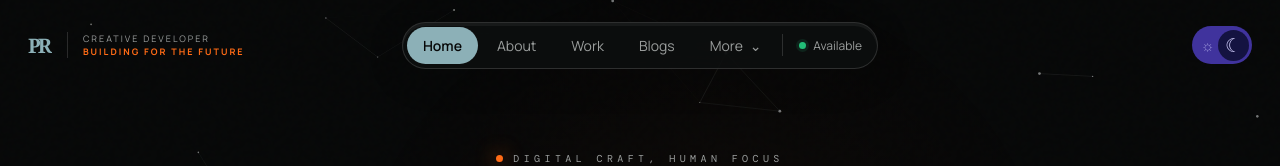
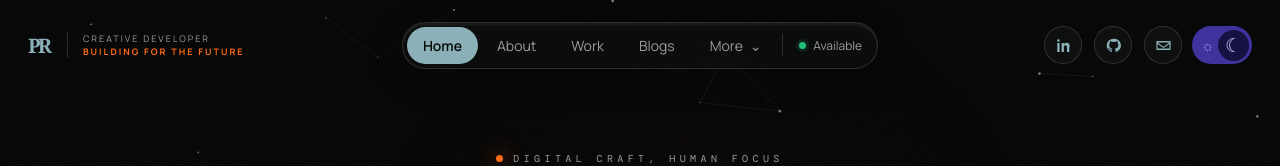
Before and after one commit to paraspingale-hub/Portfolio, a React (Vite) app: page / in a window 1280 px wide. Shown: the top 166 px of the page. Built offline with nearby package versions, Linux system fonts and the light colour scheme; a web font is replaced by a local one.

Commit message:
Functioning additions (linking additional accounts)

```diff
--- a/src/main.jsx
+++ b/src/main.jsx
@@ -151,13 +151,23 @@ function DesktopSetup() {
 
 function SocialIcon({ type, href, title, children }) {
   return (
-    <a className={`social-link ${type}`} href={href} target={type === 'email' ? undefined : '_blank'} rel={type === 'email' ? undefined : 'noreferrer'} aria-label={title}>
+    <a className={`social-link ${type}`} href={href} target="_blank" rel="noreferrer" aria-label={title}>
       <span className="social-symbol">{children}</span>
       <span className="social-preview" aria-hidden="true">
         <span className="preview-top"><i /> {type === 'linkedin' ? 'linkedin.com/in/paraspingale' : type === 'github' ? 'github.com/paraspingale-hub' : 'paraspingales@gmail.com'}</span>
         <span className="preview-content"><b>{type === 'linkedin' ? 'Paras Rahul Pingale' : type === 'github' ? 'paras pingale' : 'Let’s build together'}</b><small>{type === 'linkedin' ? 'Developer · Creator · Thinker' : type === 'github' ? 'repositories / projects / experiments' : 'Click to compose an email'}</small></span>
       </span>
     </a>
+  );
+}
+
+function SocialLinksList({ className = 'social-links' }) {
+  return (
+    <div className={className}>
+      <SocialIcon type="linkedin" href="https://www.linkedin.com/in/paraspingale" title="Visit Paras Pingale on LinkedIn"><svg viewBox="0 0 24 24"><path d="M6.5 8.4H3.2V21h3.3V8.4zM4.8 3A1.9 1.9 0 1 0 4.8 6.8 1.9 1.9 0 0 0 4.8 3zM20.9 13.8c0-3.8-2-5.6-4.7-5.6-2.2 0-3.1 1.2-3.6 2v-1.8H9.3V21h3.3v-6.2c0-1.6.3-3.2 2.3-3.2 2 0 2 1.8 2 3.3V21h3.3v-7.2z" /></svg></SocialIcon>
+      <SocialIcon type="github" href="https://github.com/paraspingale-hub" title="Visit Paras Pingale on GitHub"><svg viewBox="0 0 24 24"><path d="M12 2.4A9.6 9.6 0 0 0 9 21.1c.5.1.7-.2.7-.5v-1.8c-2.8.6-3.4-1.2-3.4-1.2-.5-1.2-1.1-1.5-1.1-1.5-.9-.6.1-.6.1-.6 1 .1 1.6 1.1 1.6 1.1.9 1.6 2.4 1.1 3 .9.1-.6.4-1.1.7-1.3-2.3-.3-4.7-1.1-4.7-5a3.9 3.9 0 0 1 1-2.7c-.1-.2-.4-1.2.1-2.7 0 0 .8-.3 2.8 1.1a9.8 9.8 0 0 1 5.1 0c2-1.4 2.8-1.1 2.8-1.1.5 1.5.2 2.5.1 2.7a3.9 3.9 0 0 1 1 2.7c0 3.8-2.4 4.7-4.7 5 .4.3.7.9.7 1.8v2.7c0 .3.2.6.7.5A9.6 9.6 0 0 0 12 2.4z" /></svg></SocialIcon>
+      <SocialIcon type="email" href="https://mail.google.com/mail/?view=cm&fs=1&to=paraspingales%40gmail.com" title="Compose an email to paraspingales@gmail.com"><svg viewBox="0 0 24 24"><path d="M3.1 5.5h17.8c.7 0 1.2.5 1.2 1.2v10.6c0 .7-.5 1.2-1.2 1.2H3.1c-.7 0-1.2-.5-1.2-1.2V6.7c0-.7.5-1.2 1.2-1.2zm.5 2.1v.2l8.4 5.8 8.4-5.8v-.2H3.6zm16.8 8.8V9.8L12 15.6 3.6 9.8v6.6h16.8z" /></svg></SocialIcon>
+    </div>
   );
 }
 
@@ -572,6 +582,7 @@ function App() {
         </nav>
 
         <div className="header-actions">
+          <SocialLinksList className="social-links top-social-links" />
           <button className="theme-toggle" onClick={() => setTheme(theme === 'dark' ? 'light' : 'dark')} aria-label="Toggle light and dark mode">
             <span className="sun">☼</span><span className="moon">☾</span>
           </button>
@@ -622,11 +633,7 @@ function App() {
         </div>
         <div className="contact-dock">
           <p><span /> INTERLINKED WITH WHAT I BUILD</p>
-          <div className="social-links">
-            <SocialIcon type="linkedin" href="https://www.linkedin.com/in/paraspingale" title="Visit Paras Pingale on LinkedIn"><svg viewBox="0 0 24 24"><path d="M6.5 8.4H3.2V21h3.3V8.4zM4.8 3A1.9 1.9 0 1 0 4.8 6.8 1.9 1.9 0 0 0 4.8 3zM20.9 13.8c0-3.8-2-5.6-4.7-5.6-2.2 0-3.1 1.2-3.6 2v-1.8H9.3V21h3.3v-6.2c0-1.6.3-3.2 2.3-3.2 2 0 2 1.8 2 3.3V21h3.3v-7.2z" /></svg></SocialIcon>
-            <SocialIcon type="github" href="https://github.com/paraspingale-hub" title="Visit Paras Pingale on GitHub"><svg viewBox="0 0 24 24"><path d="M12 2.4A9.6 9.6 0 0 0 9 21.1c.5.1.7-.2.7-.5v-1.8c-2.8.6-3.4-1.2-3.4-1.2-.5-1.2-1.1-1.5-1.1-1.5-.9-.6.1-.6.1-.6 1 .1 1.6 1.1 1.6 1.1.9 1.6 2.4 1.1 3 .9.1-.6.4-1.1.7-1.3-2.3-.3-4.7-1.1-4.7-5a3.9 3.9 0 0 1 1-2.7c-.1-.2-.4-1.2.1-2.7 0 0 .8-.3 2.8 1.1a9.8 9.8 0 0 1 5.1 0c2-1.4 2.8-1.1 2.8-1.1.5 1.5.2 2.5.1 2.7a3.9 3.9 0 0 1 1 2.7c0 3.8-2.4 4.7-4.7 5 .4.3.7.9.7 1.8v2.7c0 .3.2.6.7.5A9.6 9.6 0 0 0 12 2.4z" /></svg></SocialIcon>
-            <SocialIcon type="email" href="https://mail.google.com/mail/?view=cm&fs=1&to=paraspingales%40gmail.com" title="Compose an email to paraspingales@gmail.com"><svg viewBox="0 0 24 24"><path d="M3.1 5.5h17.8c.7 0 1.2.5 1.2 1.2v10.6c0 .7-.5 1.2-1.2 1.2H3.1c-.7 0-1.2-.5-1.2-1.2V6.7c0-.7.5-1.2 1.2-1.2zm.5 2.1v.2l8.4 5.8 8.4-5.8v-.2H3.6zm16.8 8.8V9.8L12 15.6 3.6 9.8v6.6h16.8z" /></svg></SocialIcon>
-          </div>
+          <SocialLinksList />
         </div>
       </section>
     </main>
--- a/src/mobile.css
+++ b/src/mobile.css
@@ -9,6 +9,7 @@
   .menu-toggle { display: grid; place-content: center; gap: 6px; width: 44px; height: 44px; padding: 0; border: 1px solid var(--line); background: var(--surface); border-radius: 50%; }
   .menu-toggle span { width: 18px; height: 2px; background: var(--text); }
   .brand-copy, .brand-divider { display: none; }
+  .top-social-links { display: none !important; }
   .header-actions { gap: 12px; }
   .hero { padding-top: 120px; }
   .meta-row { padding: 0 24px 32px; }
```
